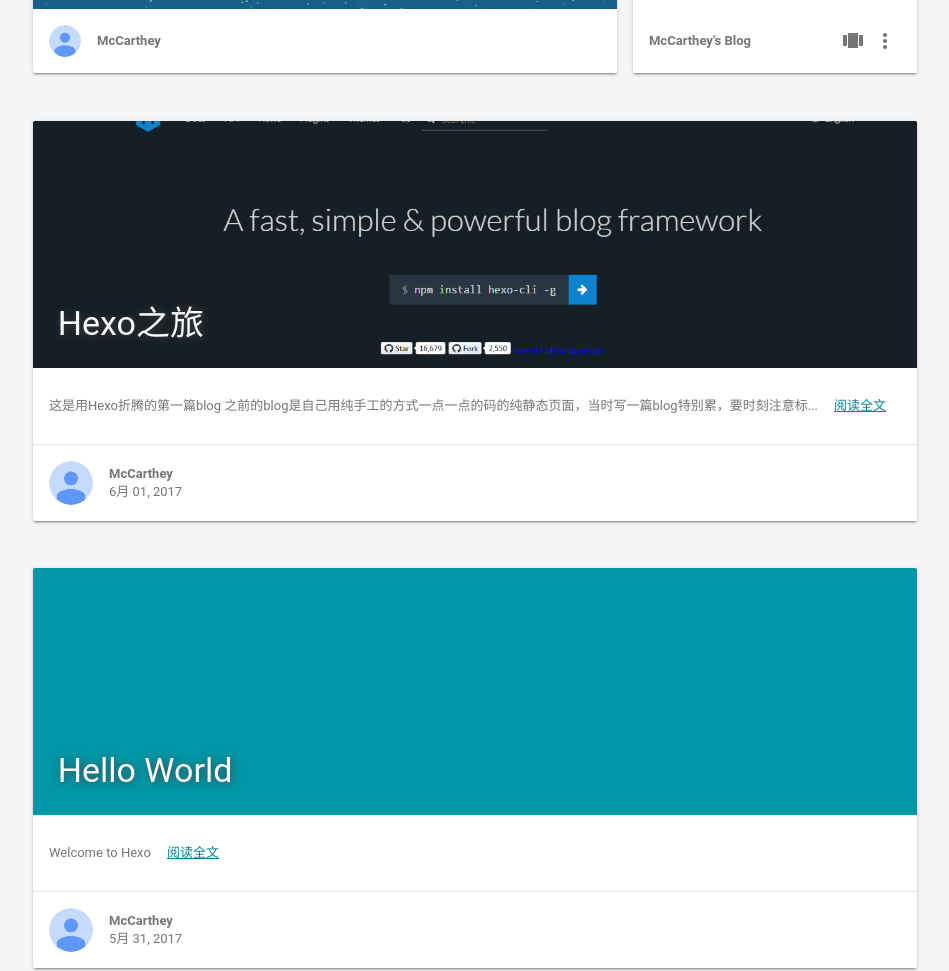
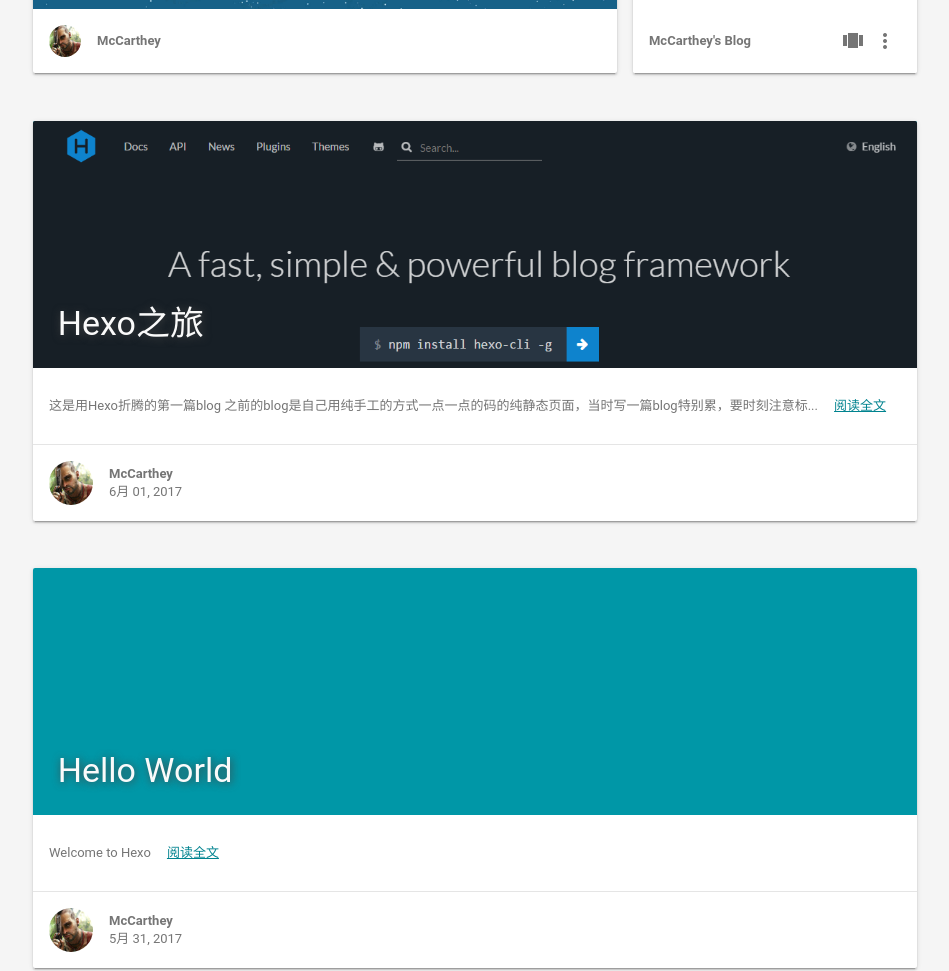
Before and after one commit to McCarthey/McCarthey.github.io, a plain HTML site: page index.html in a window 1280 px wide. Shown: the part 500-1471 px from the top of the page, without its empty margins (165-1114 px from the left). Drawn offline with Linux system fonts and the light colour scheme.

Commit message:
Site updated: 2017-06-14 11:44:01

```diff
--- a/index.html
+++ b/index.html
@@ -241,7 +241,7 @@
     <div class="mdl-card__supporting-text meta mdl-color-text--grey-600">
         <!-- Author Avatar -->
         <div id="author-avatar">
-            <img src="/img/avatar.png" width="32px" height="32px" alt="avatar">
+            <img src="/img/Vass.jpg" width="32px" height="32px" alt="avatar">
         </div>
         <div>
             <strong>McCarthey</strong>
@@ -358,7 +358,7 @@
     <!-- Post Thumbnail -->
 
         <!-- Custom Thumbnail -->
-        <div class="post_thumbnail-custom mdl-card__media mdl-color-text--grey-50 lazy" data-original="/img/hexo.png">
+        <div class="post_thumbnail-custom mdl-card__media mdl-color-text--grey-50 lazy" data-original="/img/post/hexo.png">
 
 
         <!-- Post Title -->
@@ -381,7 +381,7 @@
         <div id="post_entry-left-info" class="mdl-card__supporting-text meta mdl-color-text--grey-600 ">
             <!-- Author Avatar -->
             <div id="author-avatar">
-                <img src="/img/avatar.png" width="44px" height="44px" alt="McCarthey's avatar">
+                <img src="/img/Vass.jpg" width="44px" height="44px" alt="McCarthey's avatar">
             </div>
             <div>
                 <strong>McCarthey</strong>
@@ -440,7 +440,7 @@
         <div id="post_entry-left-info" class="mdl-card__supporting-text meta mdl-color-text--grey-600 ">
             <!-- Author Avatar -->
             <div id="author-avatar">
-                <img src="/img/avatar.png" width="44px" height="44px" alt="McCarthey's avatar">
+                <img src="/img/Vass.jpg" width="44px" height="44px" alt="McCarthey's avatar">
             </div>
             <div>
                 <strong>McCarthey</strong>
@@ -514,7 +514,7 @@
 
     <!-- Sidebar Avatar -->
     <div class="sidebar-image">
-        <img src="/img/avatar.png" alt="McCarthey's avatar">
+        <img src="/img/Vass.jpg" alt="McCarthey's avatar">
     </div>
 
     <!-- Sidebar Email -->
```
Also changed, not shown: 2017/05/31/hello-world/index.html (+2 -2 lines), 2017/06/01/blog/index.html (+3 -3 lines), archives/2017/05/index.html (+2 -2 lines), archives/2017/06/index.html (+3 -3 lines), archives/2017/index.html (+4 -4 lines), archives/index.html (+4 -4 lines), tags/hexo-blog-github/index.html (+3 -3 lines), img/Vass.jpg (added), img/hexo.png (deleted), img/post/hexo.png (added).
